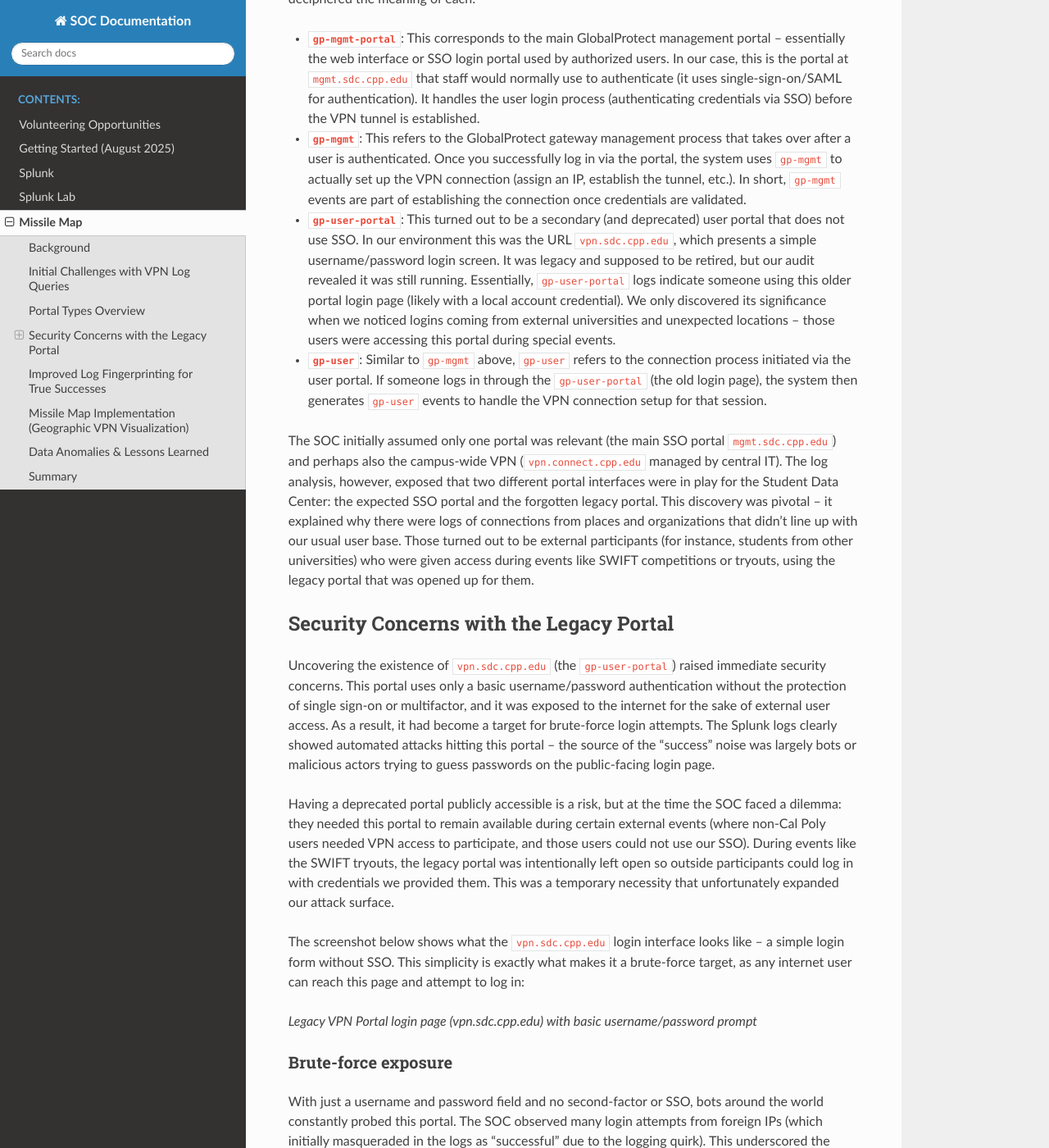
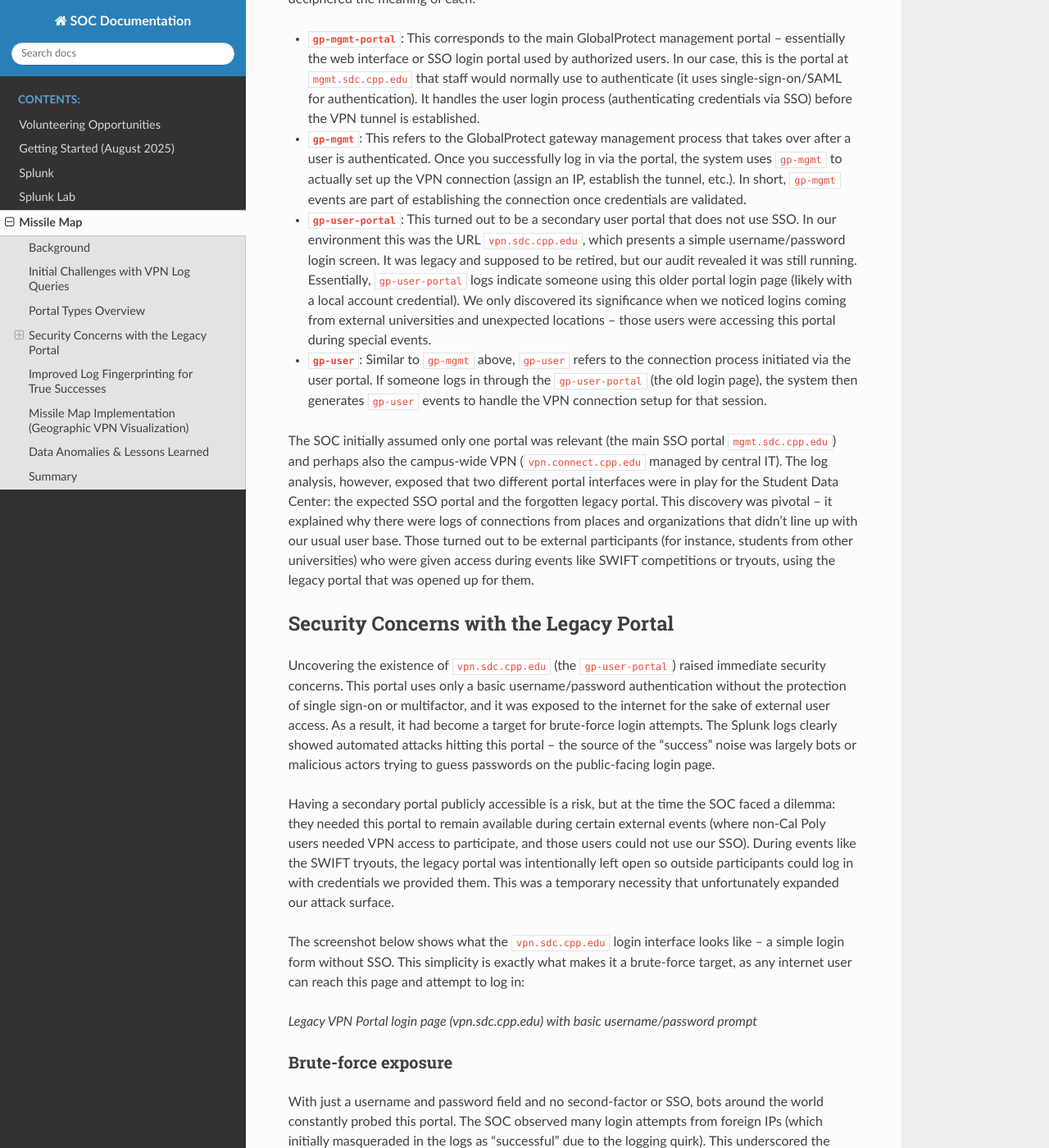
Before and after one commit to cpp-soc/documentation, a Sphinx documentation site: the page built from source/missile_map.md, in a window 1280 px wide and 1400 px high, scrolled down 1826 px. Shown: the whole window at 82% size. Built offline with Sphinx 7.4.7 and the Read the Docs theme 3.1.0, drawn with Linux system fonts in a browser that asks for light colours; some of the changed text lies outside the part shown.

Commit message:
the word deprecated has been removed from my vocabulary

```diff
--- a/source/missile_map.md
+++ b/source/missile_map.md
@@ -42,7 +42,7 @@ While auditing the GlobalProtect logs to solve the above mystery, the team disco
 
 *   **`gp-mgmt-portal`**: This corresponds to the main GlobalProtect management portal – essentially the web interface or SSO login portal used by authorized users. In our case, this is the portal at `mgmt.sdc.cpp.edu` that staff would normally use to authenticate (it uses single-sign-on/SAML for authentication). It handles the user login process (authenticating credentials via SSO) before the VPN tunnel is established.
 *   **`gp-mgmt`**: This refers to the GlobalProtect gateway management process that takes over after a user is authenticated. Once you successfully log in via the portal, the system uses `gp-mgmt` to actually set up the VPN connection (assign an IP, establish the tunnel, etc.). In short, `gp-mgmt` events are part of establishing the connection once credentials are validated.
-*   **`gp-user-portal`**: This turned out to be a secondary (and deprecated) user portal that does not use SSO. In our environment this was the URL `vpn.sdc.cpp.edu`, which presents a simple username/password login screen. It was legacy and supposed to be retired, but our audit revealed it was still running. Essentially, `gp-user-portal` logs indicate someone using this older portal login page (likely with a local account credential). We only discovered its significance when we noticed logins coming from external universities and unexpected locations – those users were accessing this portal during special events.
+*   **`gp-user-portal`**: This turned out to be a secondary user portal that does not use SSO. In our environment this was the URL `vpn.sdc.cpp.edu`, which presents a simple username/password login screen. It was legacy and supposed to be retired, but our audit revealed it was still running. Essentially, `gp-user-portal` logs indicate someone using this older portal login page (likely with a local account credential). We only discovered its significance when we noticed logins coming from external universities and unexpected locations – those users were accessing this portal during special events.
 *   **`gp-user`**: Similar to `gp-mgmt` above, `gp-user` refers to the connection process initiated via the user portal. If someone logs in through the `gp-user-portal` (the old login page), the system then generates `gp-user` events to handle the VPN connection setup for that session.
 
 The SOC initially assumed only one portal was relevant (the main SSO portal `mgmt.sdc.cpp.edu`) and perhaps also the campus-wide VPN (`vpn.connect.cpp.edu` managed by central IT). The log analysis, however, exposed that two different portal interfaces were in play for the Student Data Center: the expected SSO portal and the forgotten legacy portal. This discovery was pivotal – it explained why there were logs of connections from places and organizations that didn’t line up with our usual user base. Those turned out to be external participants (for instance, students from other universities) who were given access during events like SWIFT competitions or tryouts, using the legacy portal that was opened up for them.
@@ -51,7 +51,7 @@ The SOC initially assumed only one portal was relevant (the main SSO portal `mgm
 
 Uncovering the existence of `vpn.sdc.cpp.edu` (the `gp-user-portal`) raised immediate security concerns. This portal uses only a basic username/password authentication without the protection of single sign-on or multifactor, and it was exposed to the internet for the sake of external user access. As a result, it had become a target for brute-force login attempts. The Splunk logs clearly showed automated attacks hitting this portal – the source of the “success” noise was largely bots or malicious actors trying to guess passwords on the public-facing login page.
 
-Having a deprecated portal publicly accessible is a risk, but at the time the SOC faced a dilemma: they needed this portal to remain available during certain external events (where non-Cal Poly users needed VPN access to participate, and those users could not use our SSO). During events like the SWIFT tryouts, the legacy portal was intentionally left open so outside participants could log in with credentials we provided them. This was a temporary necessity that unfortunately expanded our attack surface.
+Having a secondary portal publicly accessible is a risk, but at the time the SOC faced a dilemma: they needed this portal to remain available during certain external events (where non-Cal Poly users needed VPN access to participate, and those users could not use our SSO). During events like the SWIFT tryouts, the legacy portal was intentionally left open so outside participants could log in with credentials we provided them. This was a temporary necessity that unfortunately expanded our attack surface.
 
 The screenshot below shows what the `vpn.sdc.cpp.edu` login interface looks like – a simple login form without SSO. This simplicity is exactly what makes it a brute-force target, as any internet user can reach this page and attempt to log in:
 
@@ -106,7 +106,7 @@ By integrating this Missile Map, the Student SOC significantly improved its situ
 Throughout this project, a few anomalies were discovered in the data, underscoring lessons for the team:
 -   **Geo-IP mismatches**: On a few occasions, the user’s IP address and the provided geolocation did not line up. For example, one user’s IP traced to a Southern California ISP, yet the latitude/longitude from `iplocation` placed the point in New York. In another case, a user’s IP was clearly from Florida, but the geo lookup showed a location in Illinois. These discrepancies might be due to outdated GeoIP data, VPN exit nodes, or how GlobalProtect reports location (possibly using a different source of geo info). It was a reminder that GeoIP isn’t 100% accurate – we saw “Florida user connecting from Illinois” which prompted us to double-check those cases manually.
 -   **False success logs**: We learned that not all log fields mean what one might assume at face value. The presence of *"success"* in a log message or an action field did not always indicate a successful login. This was a critical lesson: always validate using reliable fields (in our case, `event_id="gateway-connected"` was the reliable indicator of success).
--   **Legacy portal noise**: The fact that a deprecated portal was still running led to a lot of noise in the logs. This taught us the importance of maintaining an accurate inventory of active services. If something is supposed to be retired but isn’t, it can both pose a security risk and muddy your monitoring data. We’ve since communicated this to the infrastructure team. The plan is to properly decommission or lock down `vpn.sdc.cpp.edu` when external events are not happening, and to explore more secure ways to grant guest access when they are.
+-   **Legacy portal noise**: The fact that a second portal was still running led to a lot of noise in the logs. This taught us the importance of maintaining an accurate inventory of active services. If something is supposed to be retired but isn’t, it can both pose a security risk and muddy your monitoring data. We’ve since communicated this to the infrastructure team. The plan is to properly decommission or lock down `vpn.sdc.cpp.edu` when external events are not happening, and to explore more secure ways to grant guest access when they are.
 -   **Visualization value**: Implementing the Missile Map has proven the value of visualization in security operations. Issues that were not obvious from raw logs became very clear when plotted geographically. For instance, seeing a line from an unexpected country immediately raises a flag to investigate if that was a legitimate user or something that slipped through.
 -   **Continuous tuning**: Finally, we recognize that our queries and dashboards will need continuous tuning. As a next step, we might incorporate additional filters (for example, excluding any log where `src_user` equals `"success"` just as an extra sanity check, or updating our GeoIP database to the latest version to improve accuracy). We’re also considering setting up alerts for unusual patterns, such as multiple VPN connections from one foreign country in a short time or connections from countries where we normally have no users.
 
```
